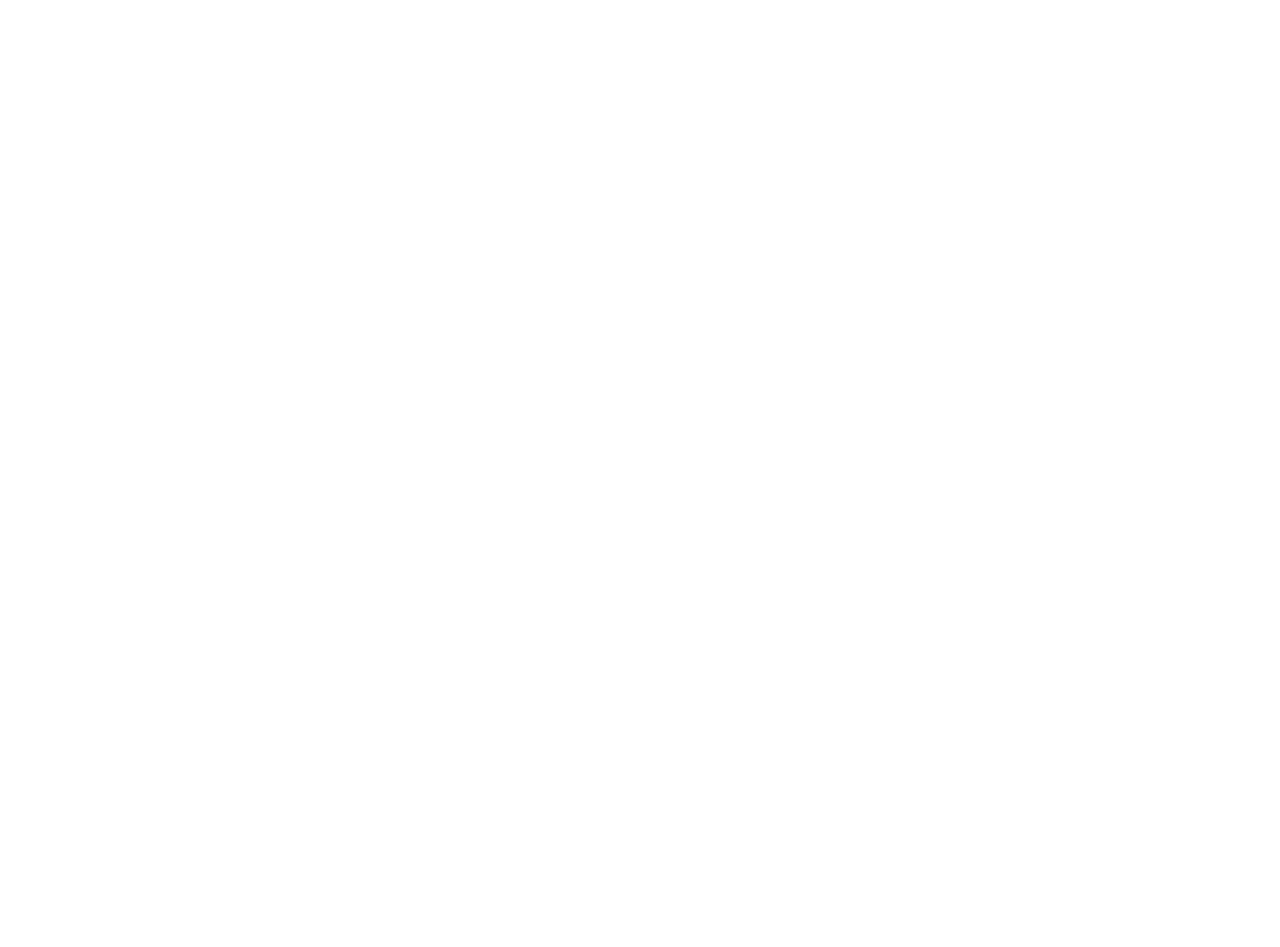
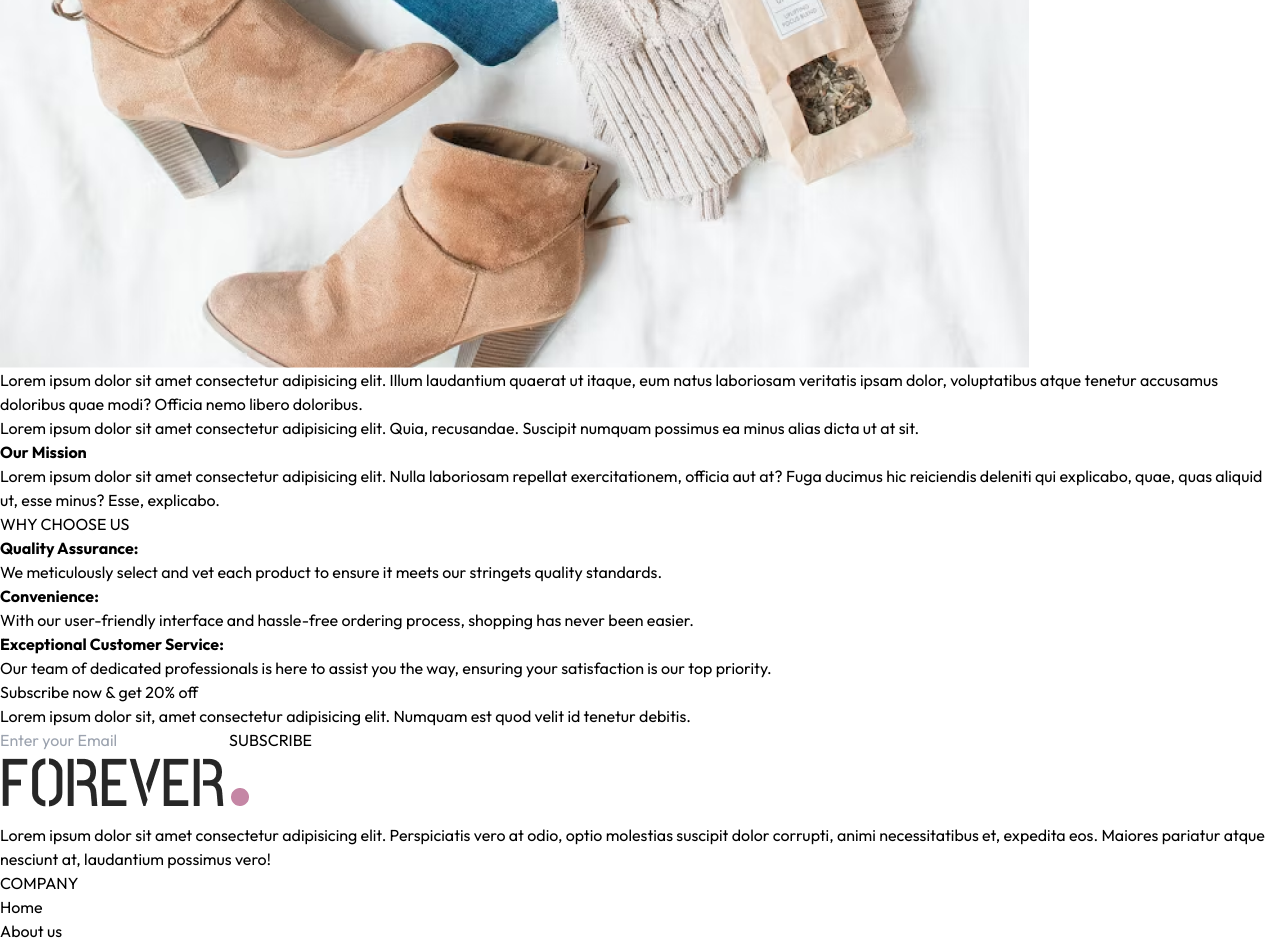
Before and after one commit to salihpoozhithara/E-Commerce, a React (Vite) app: page /about in a window 1280 px wide. Shown: the part 1221-2168 px from the top of the page. Before the commit the page ends 855 px from the top, so only its background shows below. Built offline with nearby package versions, Linux system fonts and the light colour scheme.

Commit message:
completed About Us page

```diff
--- a/src/Pages/About.jsx
+++ b/src/Pages/About.jsx
@@ -1,8 +1,46 @@
+/* eslint-disable no-unused-vars */
 import React from 'react'
+import Title from '../Components/Title'
+import { assets } from '../assets/frontend_assets/assets'
+import NewsLetterBox from './../Components/NewsLetterBox';
 
 const About = () => {
   return (
     <div>
+        <div className='text-2xl text-center pt-8 border-t'>
+          <Title text1={'ABOUT'} text2={'US'} />
+        </div>
+
+        <div className='my-10 flex flex-col md:flex-row gap-16'>
+          <img className='w-full max-w-[450px]' src={assets.about_img} alt="" />
+          <div className='flex flex-col justify-center gap-6 md:w-2/4 text-gray-600'>
+            <p>Lorem ipsum dolor sit amet consectetur adipisicing elit. Illum laudantium quaerat ut itaque, eum natus laboriosam veritatis ipsam dolor, voluptatibus atque tenetur accusamus doloribus quae modi? Officia nemo libero doloribus.</p>
+            <p>Lorem ipsum dolor sit amet consectetur adipisicing elit. Quia, recusandae. Suscipit numquam possimus ea minus alias dicta ut at sit.</p>
+            <b className='text-gray-800'>Our Mission</b>
+            <p>Lorem ipsum dolor sit amet consectetur adipisicing elit. Nulla laboriosam repellat exercitationem, officia aut at? Fuga ducimus hic reiciendis deleniti qui explicabo, quae, quas aliquid ut, esse minus? Esse, explicabo.</p>
+          </div>
+        </div>
+
+        <div className='text-xl py-4'>
+          <Title text1={'WHY'} text2={'CHOOSE US'} />
+        </div>
+
+        <div className='flex flex-col md:flex-row text-sm mb-20'>
+            <div className='border px-10 md:px-16 py-8 sm:py-20 flex flex-col gap-5'>
+              <b>Quality Assurance:</b>
+              <p className='text-gray-600'>We meticulously select and vet each product to ensure it meets our stringets quality standards.</p>
+            </div>
+            <div className='border px-10 md:px-16 py-8 sm:py-20 flex flex-col gap-5'>
+              <b>Convenience:</b>
+              <p className='text-gray-600'>With our user-friendly interface and hassle-free ordering process, shopping has never been easier.</p>
+            </div>
+            <div className='border px-10 md:px-16 py-8 sm:py-20 flex flex-col gap-5'>
+              <b>Exceptional Customer Service:</b>
+              <p className='text-gray-600'>Our team of dedicated professionals is here to assist you the way, ensuring your satisfaction is our top priority.</p>
+            </div>
+        </div>
+
+        <NewsLetterBox />
 
     </div>
   )
```
